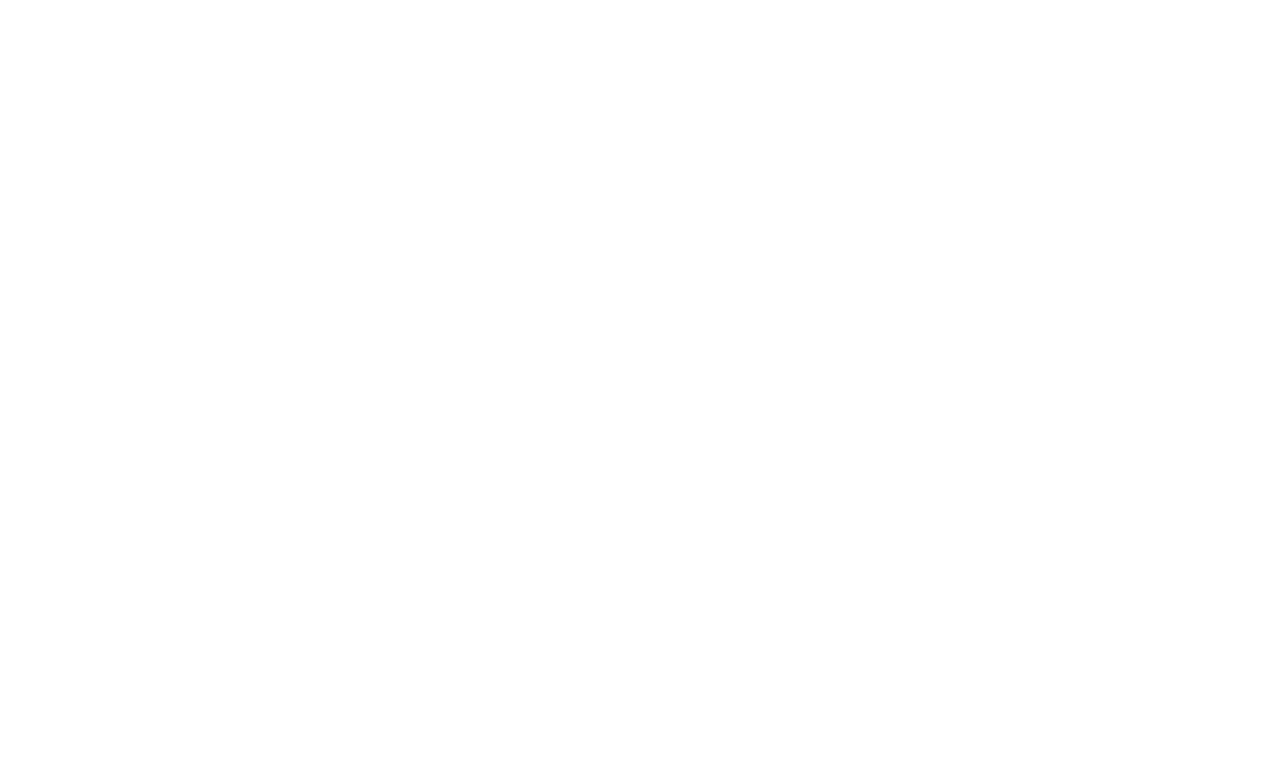
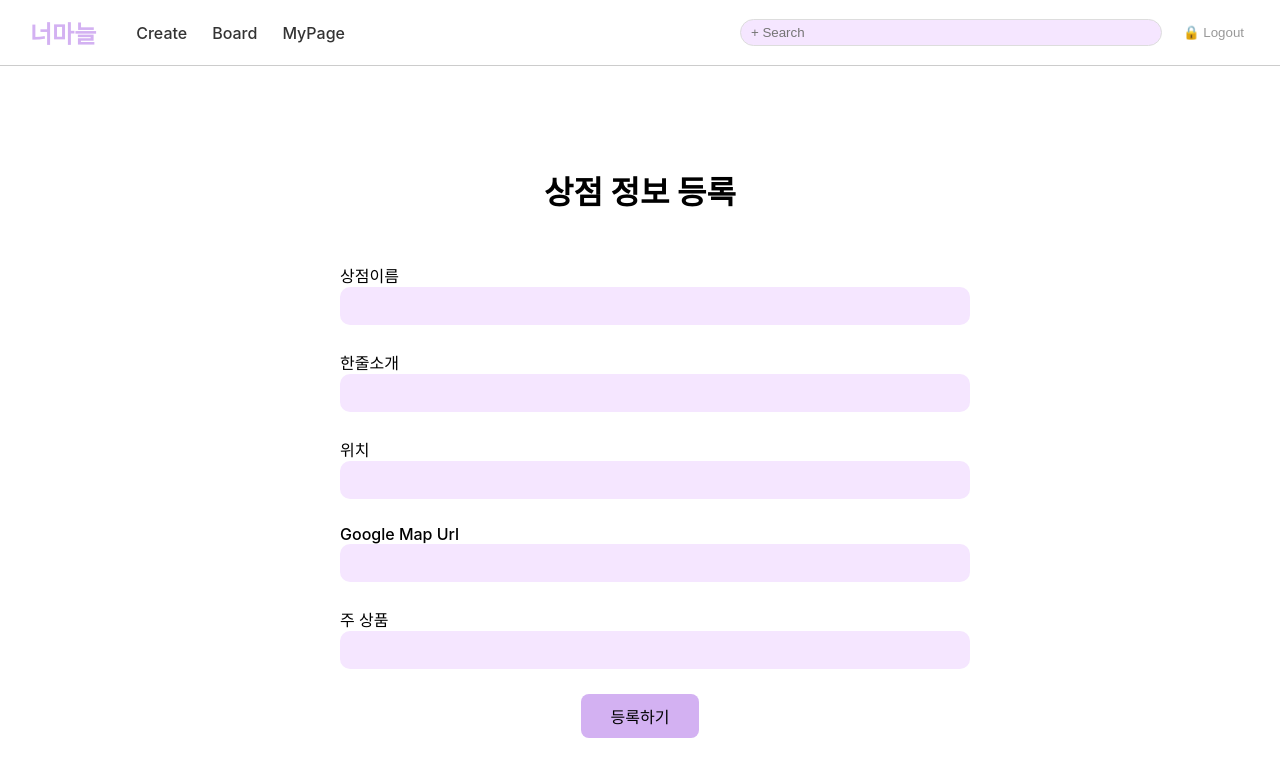
Before and after one commit to YaHoaeoay/demo_front, a React (Create React App) app: page /create in a window 1280 px wide. Before the commit this address had no page. Shown: the top 776 px of the page. Built offline with nearby package versions, Linux system fonts and the light colour scheme.

Commit message:
Create 화면, 공통 Navbar 컴포넌트 추가 및 Home 정리

```diff
--- a/src/App.js
+++ b/src/App.js
@@ -1,13 +1,14 @@
 import React from 'react';
 import { BrowserRouter as Router, Routes, Route } from 'react-router-dom';
 import Home from './pages/Home';
+import Create from './pages/Create';
 
 function App() {
   return (
     <Router>
       <Routes>
         <Route path="/" element={<Home />} />
-        {/* 추후 다른 페이지도 여기에 추가 가능 */}
+        <Route path="/create" element={<Create />} />
       </Routes>
     </Router>
   );
--- /dev/null
+++ b/src/components/Navbar.js
@@ -0,0 +1,72 @@
+import React from 'react';
+import { Link } from 'react-router-dom';
+
+const styles = {
+  navbar: {
+    display: 'flex',
+    justifyContent: 'space-between',
+    alignItems: 'center',
+    padding: '15px 30px',
+    backgroundColor: 'white',
+    borderBottom: '1px solid #ccc',
+  },
+  leftNav: {
+    display: 'flex',
+    alignItems: 'center',
+    gap: '40px',
+  },
+  navLinks: {
+    display: 'flex',
+    gap: '25px',
+  },
+  navLink: {
+    textDecoration: 'none',
+    color: '#333',
+    fontWeight: '500',
+  },
+  rightNav: {
+    display: 'flex',
+    alignItems: 'center',
+    gap: '15px',
+  },
+  logo: {
+    fontSize: '1.5rem',
+    fontWeight: 'bold',
+    color: '#d3b1f2',
+    textDecoration: 'none',
+  },
+  searchBar: {
+    width: '400px',
+    padding: '5px 10px',
+    borderRadius: '20px',
+    border: '1px solid #ddd',
+    backgroundColor: '#f5e6ff',
+  },
+  loginBtn: {
+    background: 'none',
+    border: 'none',
+    color: '#999',
+    cursor: 'pointer',
+  },
+};
+
+function Navbar() {
+  return (
+    <nav style={styles.navbar}>
+      <div style={styles.leftNav}>
+        <Link to="/" style={styles.logo}>너마늘</Link>
+        <div style={styles.navLinks}>
+          <Link to="/create" style={styles.navLink}>Create</Link>
+          <Link to="/board" style={styles.navLink}>Board</Link>
+          <Link to="/mypage" style={styles.navLink}>MyPage</Link>
+        </div>
+      </div>
+      <div style={styles.rightNav}>
+        <input type="text" placeholder="+ Search" style={styles.searchBar} />
+        <button style={styles.loginBtn}>🔒 Logout</button>
+      </div>
+    </nav>
+  );
+}
+
+export default Navbar;
--- /dev/null
+++ b/src/pages/Create.js
@@ -0,0 +1,120 @@
+import React, { useState } from 'react';
+import Navbar from '../components/Navbar';
+
+function Create() {
+  const [form, setForm] = useState({
+    name: '',
+    description: '',
+    location: '',
+    mapUrl: '',
+    mainProduct: '',
+  });
+
+  const handleChange = (e) => {
+    setForm({ ...form, [e.target.name]: e.target.value });
+  };
+
+  const handleSubmit = (e) => {
+    e.preventDefault();
+    console.log('🚀 등록된 상점 정보:', form);
+    // 여기에 API 연동 로직 추가 가능
+  };
+
+  const inputStyle = {
+    width: '100%',
+    padding: '10px 15px',
+    borderRadius: '10px',
+    border: 'none',
+    backgroundColor: '#f5e6ff',
+    marginBottom: '25px',
+    fontSize: '1rem',
+  };
+
+  const labelStyle = {
+    marginBottom: '6px',
+    fontWeight: '500',
+  };
+
+  const containerStyle = {
+    maxWidth: '600px',
+    margin: '80px auto',
+    display: 'flex',
+    flexDirection: 'column',
+    padding: '0 20px',
+  };
+
+  return (
+  <div>
+    <Navbar />
+        <div style={containerStyle}>
+        <h1 style={{ textAlign: 'center', marginBottom: '50px' }}>상점 정보 등록</h1>
+        <form onSubmit={handleSubmit}>
+            <label style={labelStyle}>상점이름</label>
+            <input
+            type="text"
+            name="name"
+            value={form.name}
+            onChange={handleChange}
+            style={inputStyle}
+            />
+
+            <label style={labelStyle}>한줄소개</label>
+            <input
+            type="text"
+            name="description"
+            value={form.description}
+            onChange={handleChange}
+            style={inputStyle}
+            />
+
+            <label style={labelStyle}>위치</label>
+            <input
+            type="text"
+            name="location"
+            value={form.location}
+            onChange={handleChange}
+            style={inputStyle}
+            />
+
+            <label style={labelStyle}>Google Map Url</label>
+            <input
+            type="text"
+            name="mapUrl"
+            value={form.mapUrl}
+            onChange={handleChange}
+            style={inputStyle}
+            />
+
+            <label style={labelStyle}>주 상품</label>
+            <input
+            type="text"
+            name="mainProduct"
+            value={form.mainProduct}
+            onChange={handleChange}
+            style={inputStyle}
+            />
+
+            <div style={{ textAlign: 'center' }}>
+            <button
+                type="submit"
+                style={{
+                padding: '10px 30px',
+                backgroundColor: '#d3b1f2',
+                color: '#000',
+                border: 'none',
+                borderRadius: '8px',
+                fontSize: '1rem',
+                cursor: 'pointer',
+                }}
+            >
+                등록하기
+            </button>
+            </div>
+        </form>
+        </div>
+    </div>  // ✅ 이 닫는 태그 추가!
+    );
+
+}
+
+export default Create;
--- a/src/pages/Home.js
+++ b/src/pages/Home.js
@@ -1,64 +1,10 @@
 import React from 'react';
-import { Link } from 'react-router-dom';
+import Navbar from '../components/Navbar'; // ✅ 공통 네비게이션 컴포넌트 import
 
 const styles = {
-  body: {
-    margin: 0,
-    fontFamily: "'Noto Sans KR', sans-serif",
-  },
   home: {
     display: 'flex',
     flexDirection: 'column',
-  },
-  navbar: {
-  display: 'flex',
-  justifyContent: 'space-between',
-  alignItems: 'center',
-  padding: '15px 30px',
-  backgroundColor: 'white',
-  borderBottom: '1px solid #ccc',
-},
-
-leftNav: {
-  display: 'flex',
-  alignItems: 'center',
-  gap: '40px', // 로고와 navLinks 사이 간격
-},
-
-navLinks: {
-  display: 'flex',
-  gap: '25px', // 메뉴 간 간격
-},
-
-navLink: {
-  textDecoration: 'none',
-  color: '#333',
-  fontWeight: '500',
-},
-
-rightNav: {
-  display: 'flex',
-  alignItems: 'center',
-  gap: '15px',
-},
-
-  logo: {
-    fontSize: '1.5rem',
-    fontWeight: 'bold',
-    color: '#d3b1f2',
-  },
-  searchBar: {
-    width: '400px',
-    padding: '5px 10px',
-    borderRadius: '20px',
-    border: '1px solid #ddd',
-    backgroundColor: '#f5e6ff',
-  },
-  loginBtn: {
-    background: 'none',
-    border: 'none',
-    color: '#999',
-    cursor: 'pointer',
   },
   mainContent: {
     display: 'flex',
@@ -111,20 +57,7 @@
 function Home() {
   return (
     <div style={styles.home}>
-      <nav style={styles.navbar}>
-        <div style={styles.leftNav}>
-            <Link to="/" style={{ ...styles.logo, textDecoration: 'none' }}>너마늘</Link>
-            <div style={styles.navLinks}>
-            <a href="#" style={styles.navLink}>Create</a>
-            <a href="#" style={styles.navLink}>Board</a>
-            <a href="#" style={styles.navLink}>MyPage</a>
-            </div>
-        </div>
-        <div style={styles.rightNav}>
-            <input type="text" placeholder="+ Search" style={styles.searchBar} />
-            <button style={styles.loginBtn}>🔒 Login</button>
-        </div>
-        </nav>
+      <Navbar /> {/* ✅ 네비게이션 컴포넌트 삽입 */}
 
       <div style={styles.mainContent}>
         <img src="/images/map.png" alt="지역 지도" style={styles.mapImage} />
```
